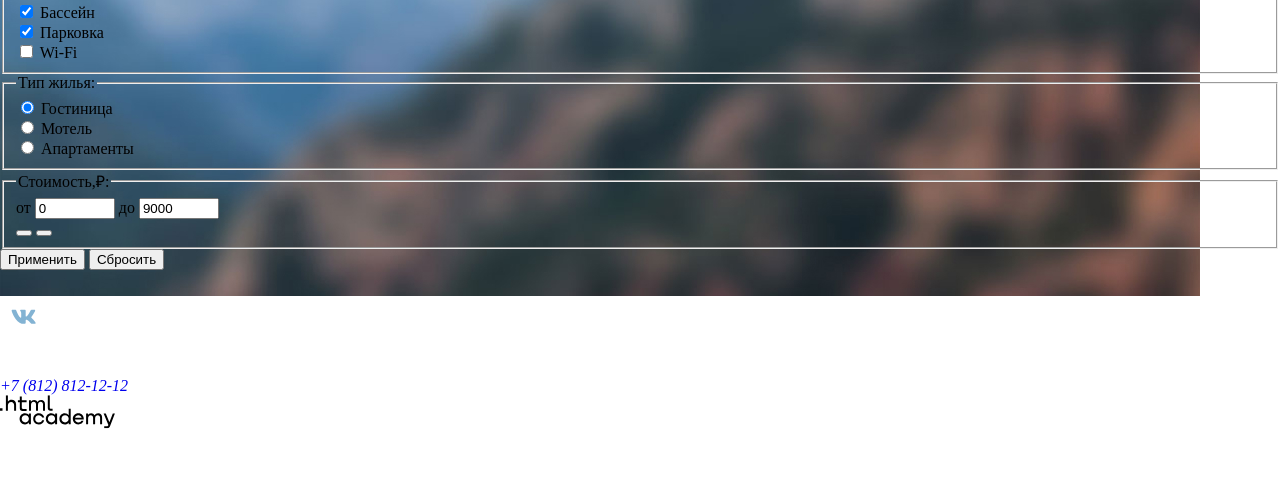
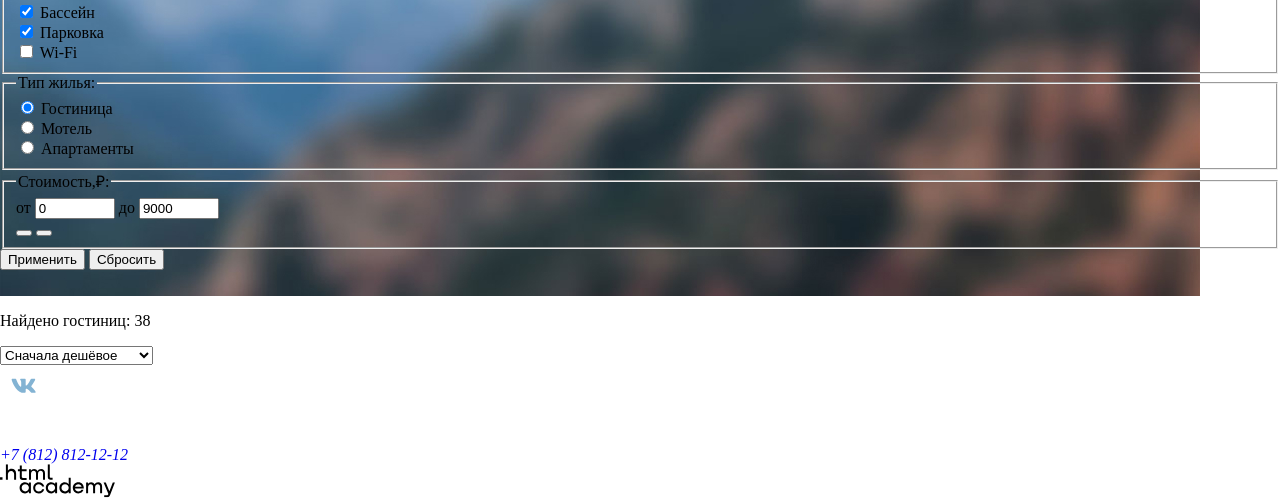
Before and after one commit to htmlacademy-htmlcss/2087795-sedona-37, a plain HTML site: page catalog.html in a window 1280 px wide. Shown: the part 331-833 px from the top of the page. Before the commit the page ends 800 px from the top, so only its background shows below. Drawn offline with Linux system fonts and the light colour scheme.

Commit message:
Размечен блок с формой и сортировкой

```diff
--- a/catalog.html
+++ b/catalog.html
@@ -138,6 +138,19 @@
 
       </header>
 
+      <section class="catalog-hotel">
+        <h2 class="visually-hidden">Картчки с презентациями гостиниц</h2>
+        <p class="catalog-hotel-title">Найдено гостиниц:
+          <span class="catalog-hotel-result">38</span>
+        </p>
+        <select class="select-control" aria-label="Сортировка">
+          <option value="popular">Сначала дешёвое</option>
+          <option value="cheap">Сначала популярное</option>
+          <option value="expensive">Сначала дорогое</option>
+        </select>
+      </section>
+
+
     </main>
     <footer class="page-footer">
       <section class="footer-social">
```
